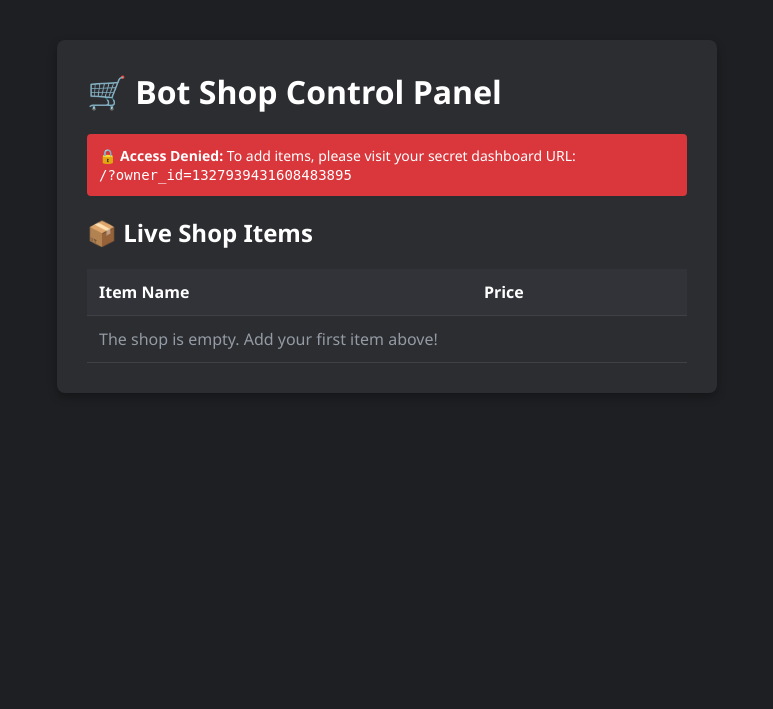
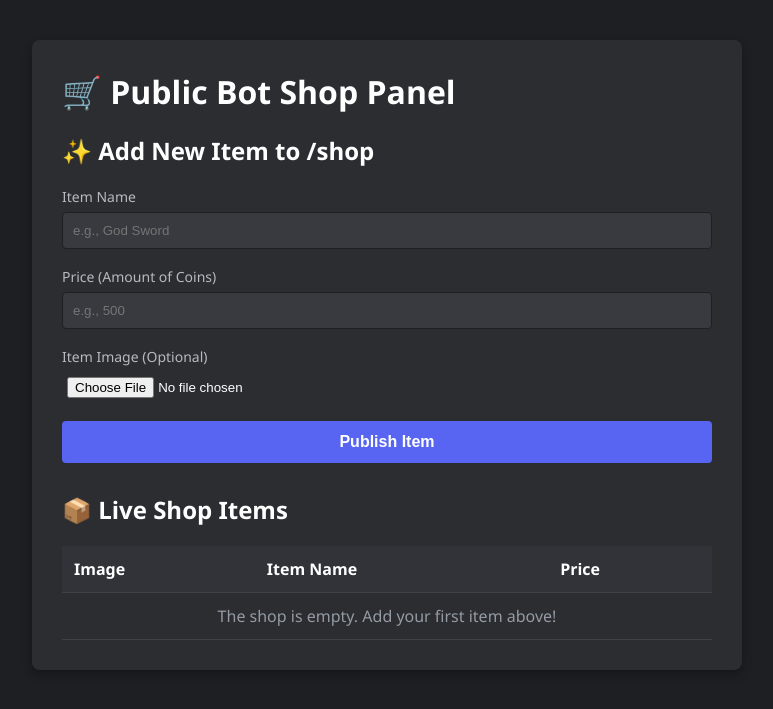
Before and after one commit to annetsilva77-blip/discord-economy-bot-test, a Flask app: page / in a window 1280 px wide. Shown: the top 709 px of the page, without its empty margins (253-1026 px from the left). Run offline with Flask 3, Linux system fonts and the light colour scheme.

Commit message:
Update admin.html

```diff
--- a/templates/admin.html
+++ b/templates/admin.html
@@ -6,32 +6,26 @@
     <title>Bot Shop Manager</title>
     <style>
         body { font-family: 'Segoe UI', Arial, sans-serif; background-color: #1e1f22; color: #dbdee1; margin: 0; padding: 40px; }
-        .box { max-width: 600px; margin: auto; background: #2b2d31; padding: 30px; border-radius: 8px; box-shadow: 0 4px 10px rgba(0,0,0,0.3); }
+        .box { max-width: 650px; margin: auto; background: #2b2d31; padding: 30px; border-radius: 8px; box-shadow: 0 4px 10px rgba(0,0,0,0.3); }
         h1, h2 { color: #fff; margin-top: 0; }
         .input-group { margin-bottom: 18px; }
         label { display: block; margin-bottom: 6px; color: #b5bac1; font-size: 14px; }
         input { width: 100%; padding: 10px; background: #383a40; border: 1px solid #1e1f22; color: #fff; border-radius: 4px; box-sizing: border-box; }
+        input[type="file"] { padding: 5px; background: none; border: none; }
         button { background: #5865f2; color: white; border: none; padding: 12px; width: 100%; border-radius: 4px; cursor: pointer; font-size: 16px; font-weight: bold; }
         button:hover { background: #4752c4; }
-        .alert { background: #da373c; color: white; padding: 12px; border-radius: 4px; margin-bottom: 20px; font-size: 14px; }
         table { width: 100%; border-collapse: collapse; margin-top: 20px; }
-        th, td { padding: 12px; text-align: left; border-bottom: 1px solid #3f4147; }
+        th, td { padding: 12px; text-align: left; border-bottom: 1px solid #3f4147; vertical-align: middle; }
         th { color: #fff; background: #313338; }
+        .shop-img { width: 50px; height: 50px; object-fit: cover; border-radius: 4px; background: #383a40; }
     </style>
 </head>
 <body>
 <div class="box">
-    <h1>🛒 Bot Shop Control Panel</h1>
-
-    {% if not is_owner %}
-    <div class="alert">
-        🔒 <strong>Access Denied:</strong> To add items, please visit your secret dashboard URL: <br>
-        <code>/?owner_id=1327939431608483895</code>
-    </div>
-    {% else %}
+    <h1>🛒 Public Bot Shop Panel</h1>
 
     <h2>✨ Add New Item to /shop</h2>
-    <form method="POST">
+    <form method="POST" enctype="multipart/form-data">
         <div class="input-group">
             <label>Item Name</label>
             <input type="text" name="name" required placeholder="e.g., God Sword">
@@ -40,20 +34,33 @@
             <label>Price (Amount of Coins)</label>
             <input type="number" name="price" required min="1" placeholder="e.g., 500">
         </div>
+        <div class="input-group">
+            <label>Item Image (Optional)</label>
+            <input type="file" name="image" accept="image/*">
+        </div>
         <button type="submit">Publish Item</button>
     </form>
-    {% endif %}
 
-    <h2>📦 Live Shop Items</h2>
+    <h2 style="margin-top: 30px;">📦 Live Shop Items</h2>
     <table>
         <thead>
-            <tr><th>Item Name</th><th>Price</th></tr>
+            <tr><th>Image</th><th>Item Name</th><th>Price</th></tr>
         </thead>
         <tbody>
             {% for item in shop_items %}
-            <tr><td><strong>{{ item.name }}</strong></td><td>🪙 {{ item.price }} coins</td></tr>
+            <tr>
+                <td>
+                    {% if item.image_url %}
+                        <img src="{{ item.image_url }}" class="shop-img" alt="item">
+                    {% else %}
+                        <span style="color: #686d73; font-size: 12px;">No Image</span>
+                    {% endif %}
+                </td>
+                <td><strong>{{ item.name }}</strong></td>
+                <td>🪙 {{ item.price }} coins</td>
+            </tr>
             {% else %}
-            <tr><td colspan="2" style="color: #949ba4;">The shop is empty. Add your first item above!</td></tr>
+            <tr><td colspan="3" style="color: #949ba4; text-align: center;">The shop is empty. Add your first item above!</td></tr>
             {% endfor %}
         </tbody>
     </table>
```
